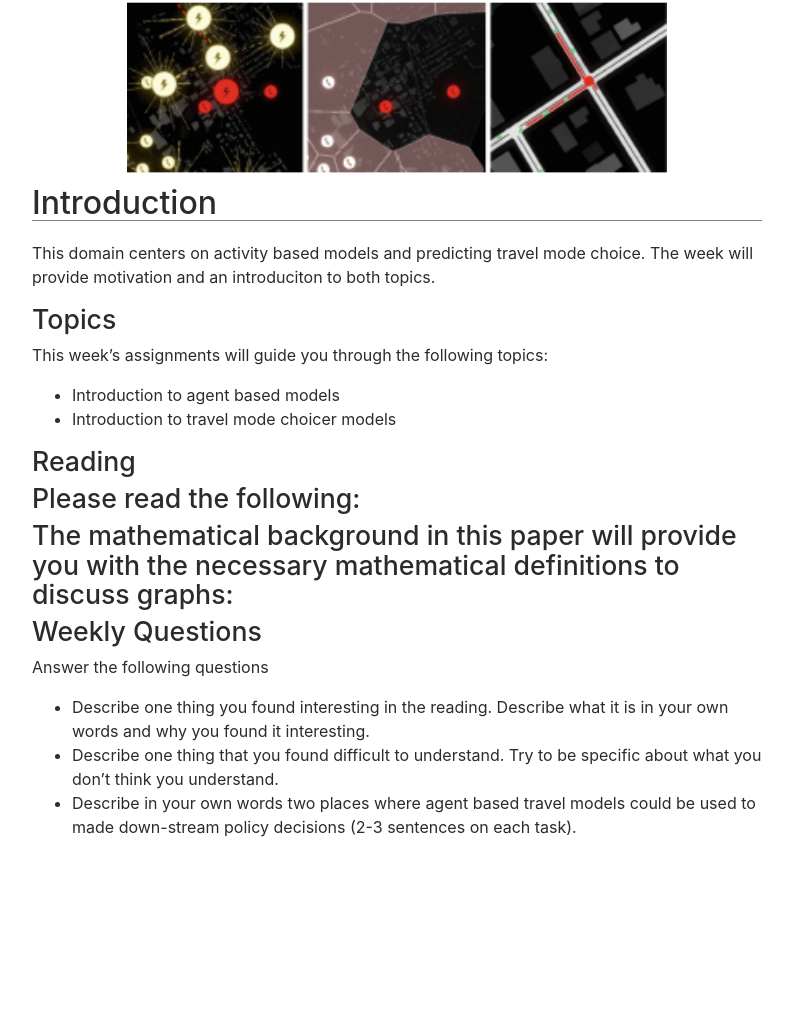
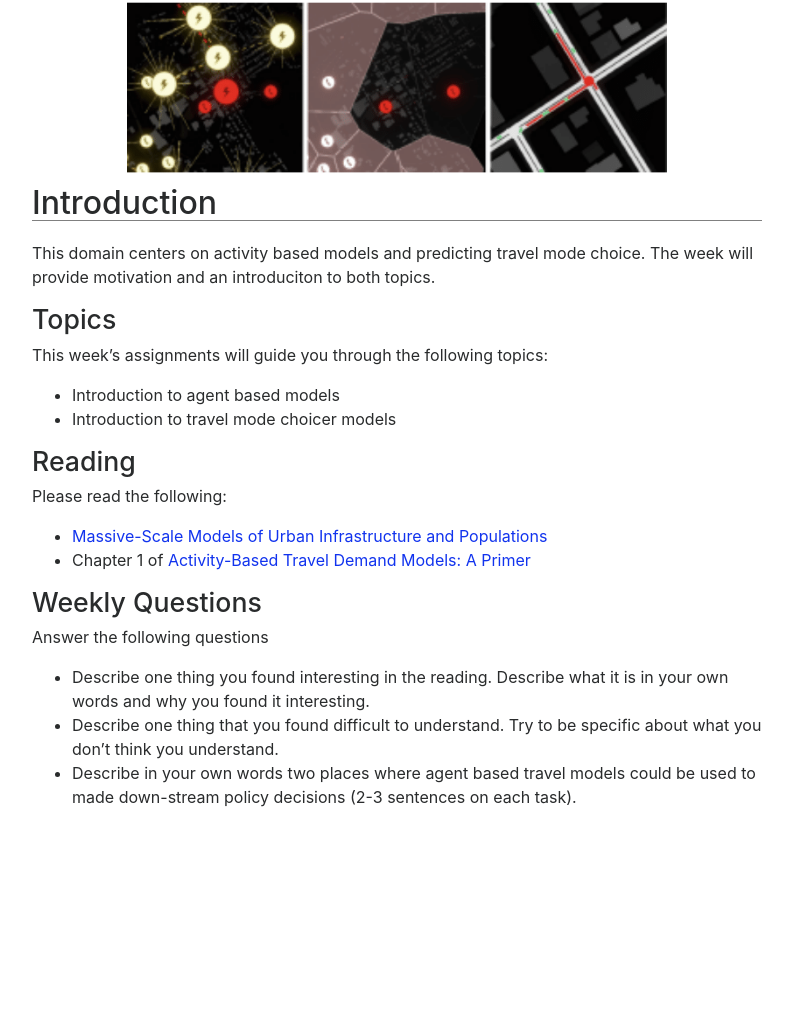
Before and after one commit to ACloninger/capstone-deloitte-travel-models, a Jekyll site: the page built from weeks/01-Introduction.md, in a window 1280 px wide. Shown: the whole page, without its empty margins (243-1035 px from the left). Built offline with Jekyll 4.4.1, drawn with Linux system fonts in a browser that asks for light colours; nearby versions of some CDN libraries; after the commit the page ends 985 px from its top, so only the background shows below that.

Commit message:
Update 01-Introduction.md

```diff
--- a/weeks/01-Introduction.md
+++ b/weeks/01-Introduction.md
@@ -17,10 +17,8 @@ This week's assignments will guide you through the following topics:
 ## Reading
 
 Please read the following:
--
-
-The mathematical background in this paper will provide you with the necessary mathematical definitions to discuss graphs:
--
+- [Massive-Scale Models of Urban Infrastructure and Populations](https://link.springer.com/chapter/10.1007%2F978-3-030-21741-9_12)
+- Chapter 1 of [Activity-Based Travel Demand Models: A Primer](http://onlinepubs.trb.org/onlinepubs/shrp2/SHRP2_C46.pdf)
 
 
 ## Weekly Questions
```
